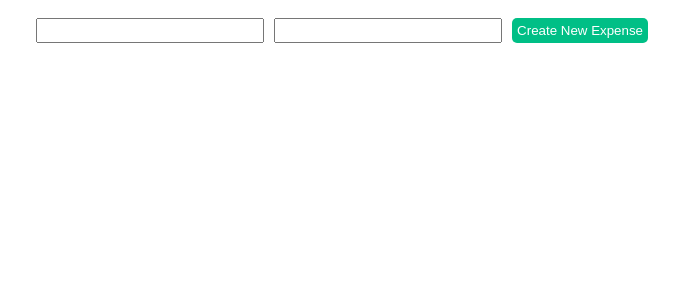
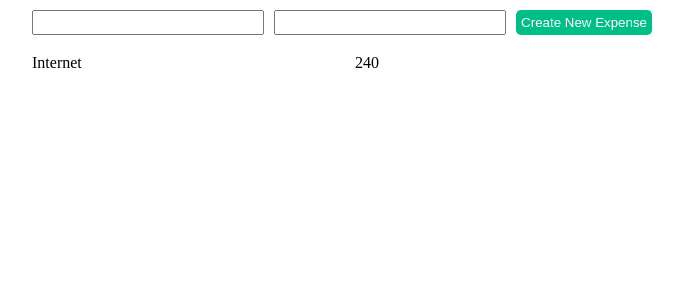
Before and after one commit to thomazmz/logbook-web, a React (Create React App) app: page / in a window 1280 px wide. Shown: the top 300 px of the page, without its empty margins (298-981 px from the left). Built offline with nearby package versions, Linux system fonts and the light colour scheme.

Commit message:
Implement expense list

```diff
--- a/src/App.css
+++ /dev/null
@@ -1,5 +0,0 @@
-.App  {
-  display: flex;
-  flex-direction: column;
-  align-items: center;
-}
--- a/src/App.js
+++ b/src/App.js
@@ -1,13 +1,12 @@
 import React from 'react';
-import CreateExpenseForm from './components/CreateExpenseForm/CreateExpenseForm'
-import ExpenseApi from './api/ExpenseApi'
-import './App.css'
+import ExpensesPage from './components/ExpensesPage'
+import './style/normalize.css'
+import './style/App.css'
 
 function App() {
-
   return (
     <div className="App">
-      <CreateExpenseForm onSubmit={ExpenseApi.create} />
+      <ExpensesPage />
     </div>
   );
 }
--- a/src/api/ExpenseApi.js
+++ b/src/api/ExpenseApi.js
@@ -8,12 +8,11 @@ const expenses = [
 ];
 
 const ExpenseApi =  {
-  create: async expense => {
+  create: expense => {
     expenses.push(expense);
-    console.log(expenses);
   },
-  getExpenss: async () => {
-    return expenses;
+  getAll: () => {
+    return expenses.slice();
   }
 }
 
--- a/src/components/CreateExpenseForm/CreateExpenseForm.js
+++ b/src/components/CreateExpenseForm.js
@@ -1,6 +1,5 @@
 import React from 'react';
-import Input from '../Input/Input';
-import './CreateExpenseForm.css'
+import Input from './Input';
 
 class CreateExpenseForm extends React.PureComponent {
 
--- /dev/null
+++ b/src/components/ExpenseItem.js
@@ -0,0 +1,12 @@
+import React from 'react';
+
+function ExpensesListItem(props) {
+  return (
+    <li>
+      <p>{props.item.title}</p>
+      <p>{props.item.value}</p>
+    </li>
+  );
+}
+
+export default ExpensesListItem;
--- /dev/null
+++ b/src/components/ExpensesList.js
@@ -0,0 +1,14 @@
+import React from 'react';
+import ExpensesListItem from './ExpenseItem';
+
+function ExpensesList(props) {
+  return (
+    <ul className='expensesList'>
+      {props.expenses.map((expense, index) => (
+        <ExpensesListItem key={index} item={expense} />
+      ))}
+    </ul>
+  );
+}
+
+export default ExpensesList;
--- /dev/null
+++ b/src/components/ExpensesPage.js
@@ -0,0 +1,35 @@
+import React from 'react';
+import ExpenseApi from '../api/ExpenseApi'
+import CreateExpenseForm from './CreateExpenseForm'
+import ExpensesList from './ExpensesList'
+
+class ExpensesPage extends React.PureComponent {
+
+  constructor(props) {
+    super(props);
+    this.state = {
+      expenses: ExpenseApi.getAll()
+    }
+  }
+
+  createExpense = expense => {
+    console.log(this.state)
+    ExpenseApi.create(expense);
+    this.setState({
+      expenses: ExpenseApi.getAll()
+    });
+    console.log(this.state)
+  }
+
+  render() {
+    console.log('!')
+    return (
+      <React.Fragment>
+        <CreateExpenseForm onSubmit={this.createExpense} />
+        <ExpensesList expenses={this.state.expenses} />
+      </React.Fragment>
+    );
+  }
+}
+
+export default ExpensesPage;
--- a/src/components/CreateExpenseForm/CreateExpenseForm.css
+++ b/src/style/App.css
@@ -1,3 +1,13 @@
+@import-normalize;
+
+.App  {
+  display: flex;
+  flex-direction: column;
+  align-items: center;
+}
+
+/* Expense Form */
+
 .expenseForm {
   display: flex;
   flex-direction: row;
@@ -34,3 +44,27 @@
   border: none;
   box-shadow: 0 0 2pt 1pt #04d193;
 }
+
+/* Expense List */
+
+.expensesList {
+  display: flex;
+  flex-direction: column;
+  box-sizing: border-box;
+  justify-content: space-between;
+  width: 50%;
+  padding: 10px;
+}
+
+.expensesList li {
+  margin: 0;
+  padding: 0;
+  display: flex;
+  flex-direction: row;
+  width: 100%;
+}
+
+.expensesList li p {
+
+  flex-grow: 1;
+}
--- /dev/null
+++ b/src/style/normalize.css
@@ -0,0 +1,43 @@
+html, body, div, span, applet, object, iframe,
+h1, h2, h3, h4, h5, h6, p, blockquote, pre,
+a, abbr, acronym, address, big, cite, code,
+del, dfn, em, img, ins, kbd, q, s, samp,
+small, strike, strong, sub, sup, tt, var,
+b, u, i, center,
+dl, dt, dd, ol, ul, li,
+fieldset, form, label, legend,
+table, caption, tbody, tfoot, thead, tr, th, td,
+article, aside, canvas, details, embed,
+figure, figcaption, footer, header, hgroup,
+menu, nav, output, ruby, section, summary,
+time, mark, audio, video {
+  margin: 0;
+  padding: 0;
+  border: 0;
+  font-size: 100%;
+  font: inherit;
+  vertical-align: baseline;
+}
+/* HTML5 display-role reset for older browsers */
+article, aside, details, figcaption, figure,
+footer, header, hgroup, menu, nav, section {
+  display: block;
+}
+body {
+  line-height: 1;
+}
+ol, ul {
+  list-style: none;
+}
+blockquote, q {
+  quotes: none;
+}
+blockquote:before, blockquote:after,
+q:before, q:after {
+  content: '';
+  content: none;
+}
+table {
+  border-collapse: collapse;
+  border-spacing: 0;
+}
```
Also changed, not shown: src/components/Input.js (renamed from src/components/Input/Input.js).
